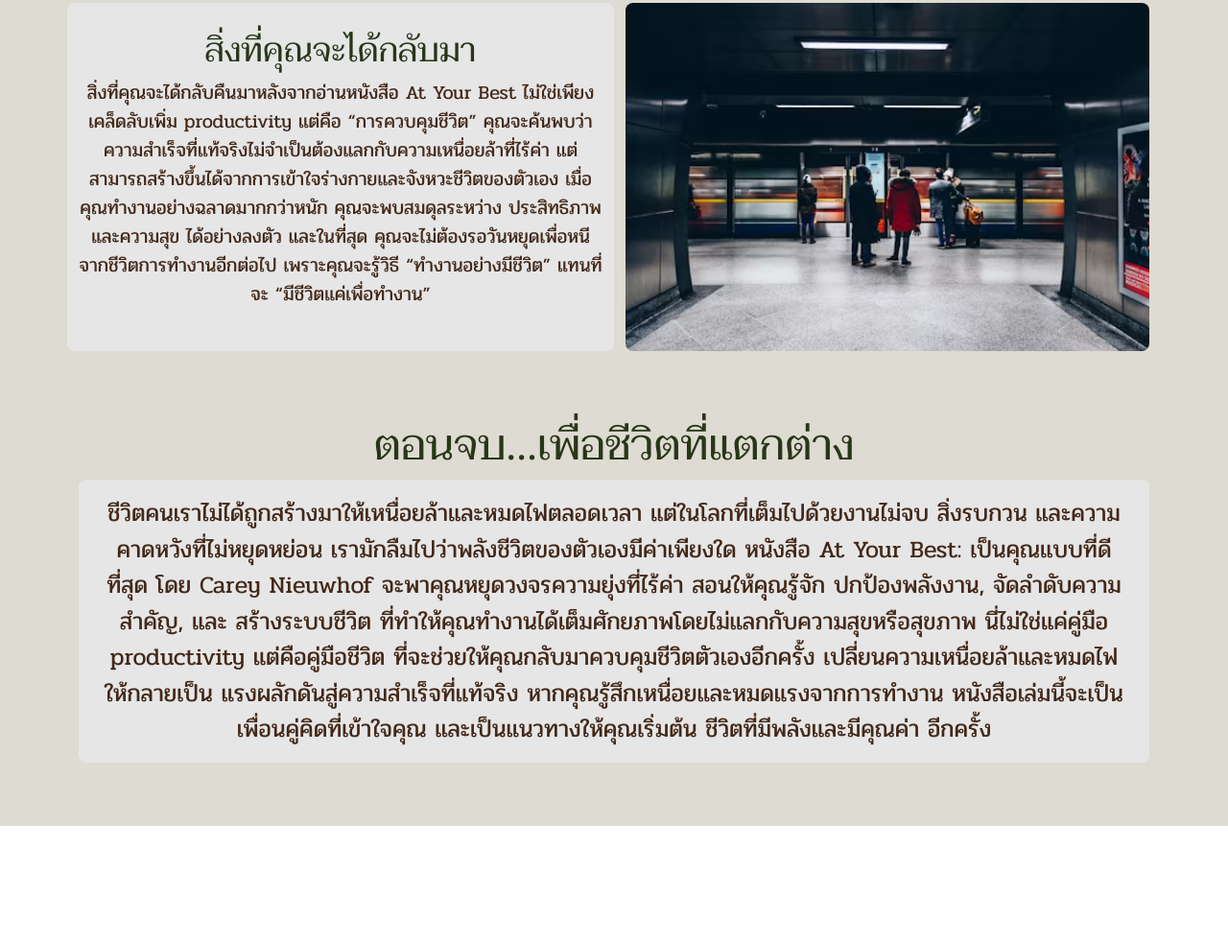
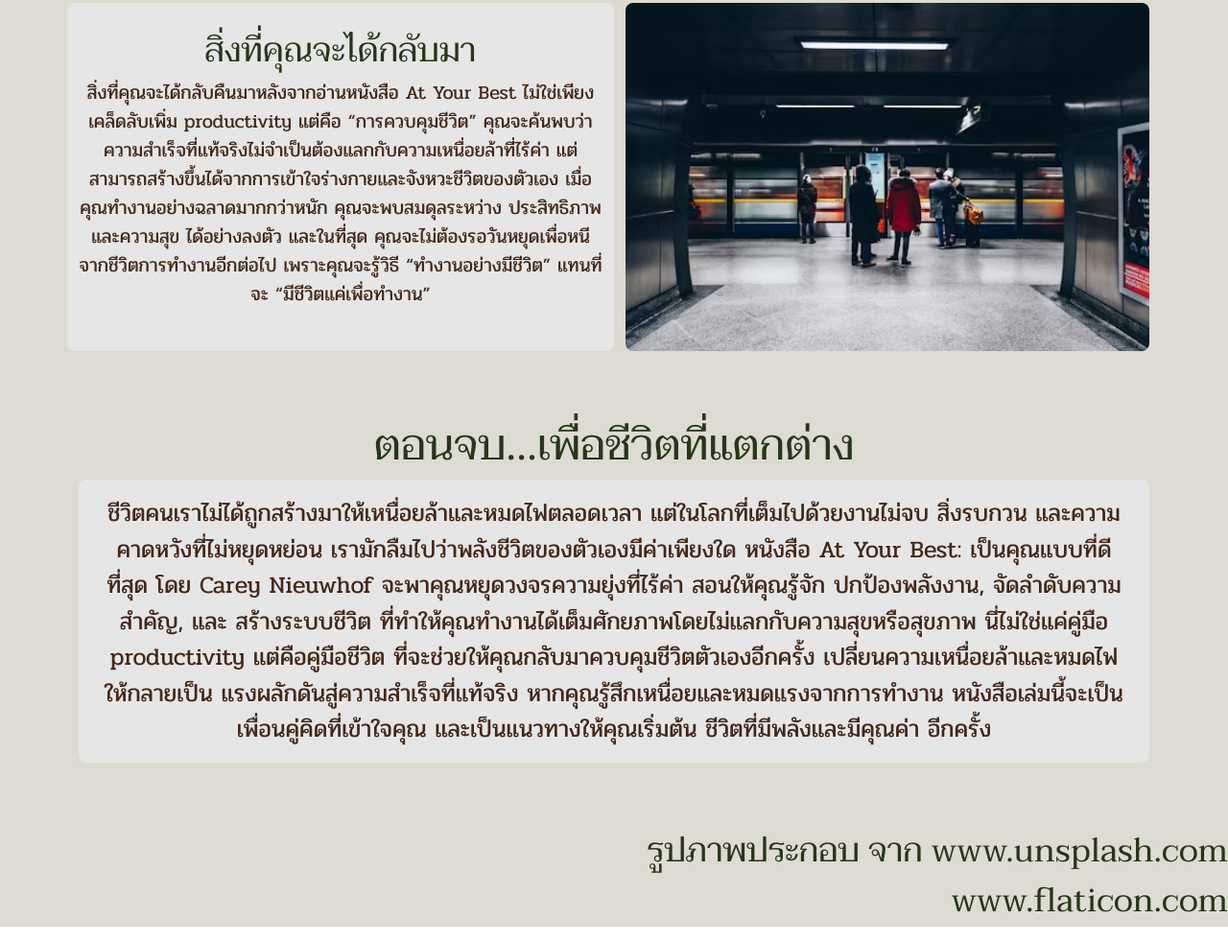
Before and after one commit to thongsiri123/book-recommend, a plain HTML site: page index.html in a window 1280 px wide. Shown: the part 2259-3241 px from the top of the page at 96% size. Before the commit the page ends 3120 px from the top, so only its background shows below. Drawn offline with nearby package versions, Linux system fonts and the light colour scheme.

Commit message:
final jingjing

```diff
--- a/index.html
+++ b/index.html
@@ -223,6 +223,14 @@ Carey ถ่ายทอดทุกแนวคิดผ่านตัวอ
 </div>
 </div>
 
+<div class="text-end bggg font3">
+<p>  รูปภาพประกอบ จาก www.unsplash.com
+  <br> www.flaticon.com
+</p>
+
+
+
+</div>
 
 </div>
 
```
